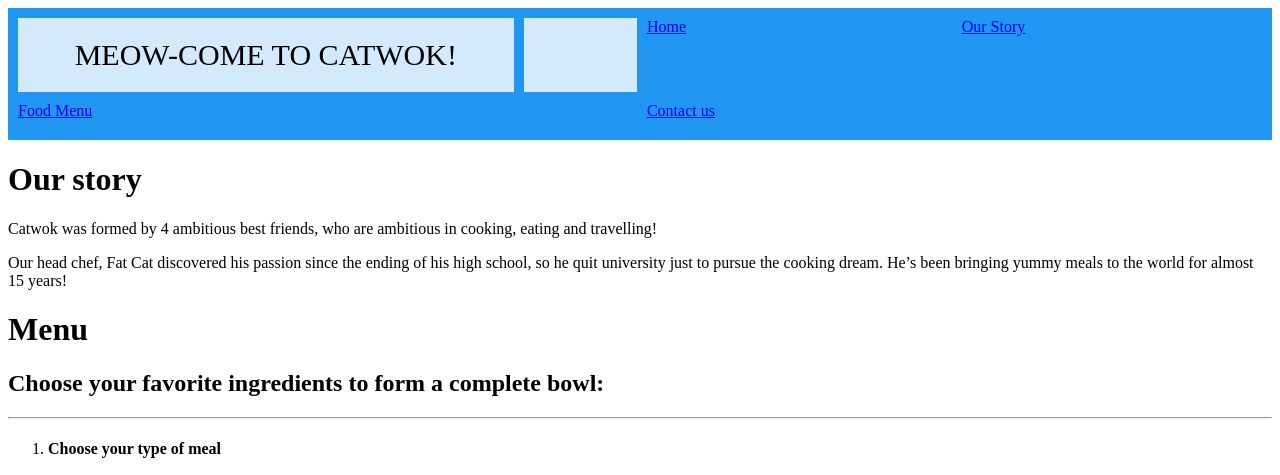
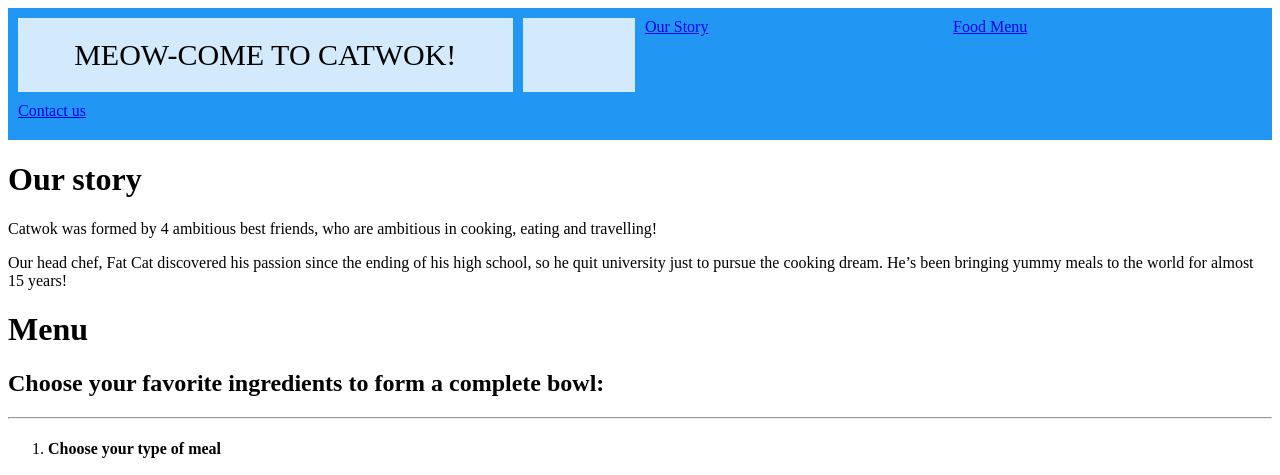
Before and after one commit to chrestellar/chrestellar.github.io, a plain HTML site: page index.html in a window 1280 px wide. Shown: the top 475 px of the page. Drawn offline with Linux system fonts and the light colour scheme.

Commit message:
delete home

```diff
--- a/index.html
+++ b/index.html
@@ -14,7 +14,6 @@
       <div class="header">MEOW-COME TO CATWOK!</div>
       <div class="menu" id="about"></div>
       <!-- Left-sided navbar links -->
-      <a href="index.html">Home</a> <br />
       <a href="#story">Our Story</a> <br />
       <a href="#food-menu">Food Menu</a> <br />
       <a href="#footer">Contact us</a> <br />
```
